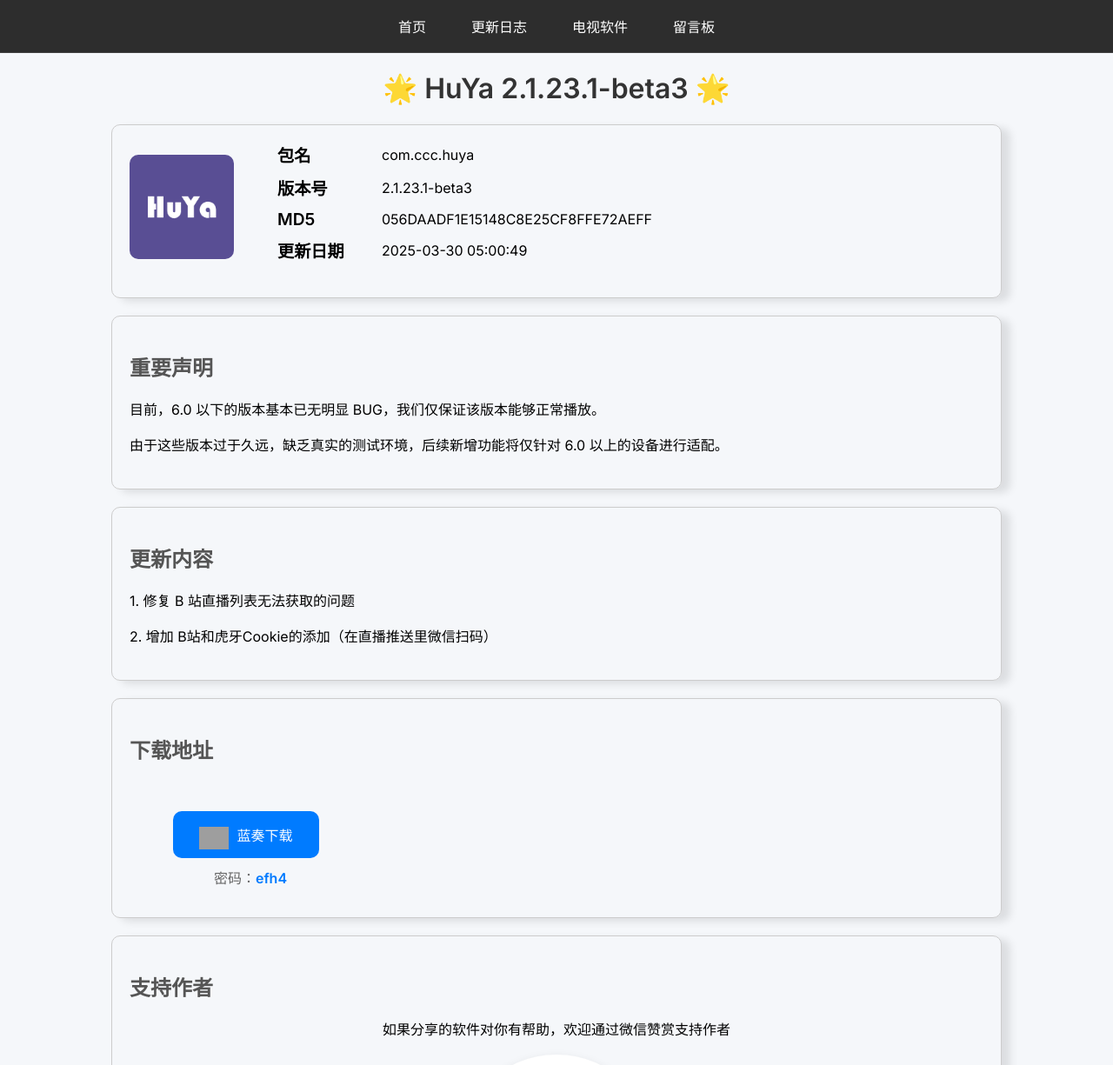
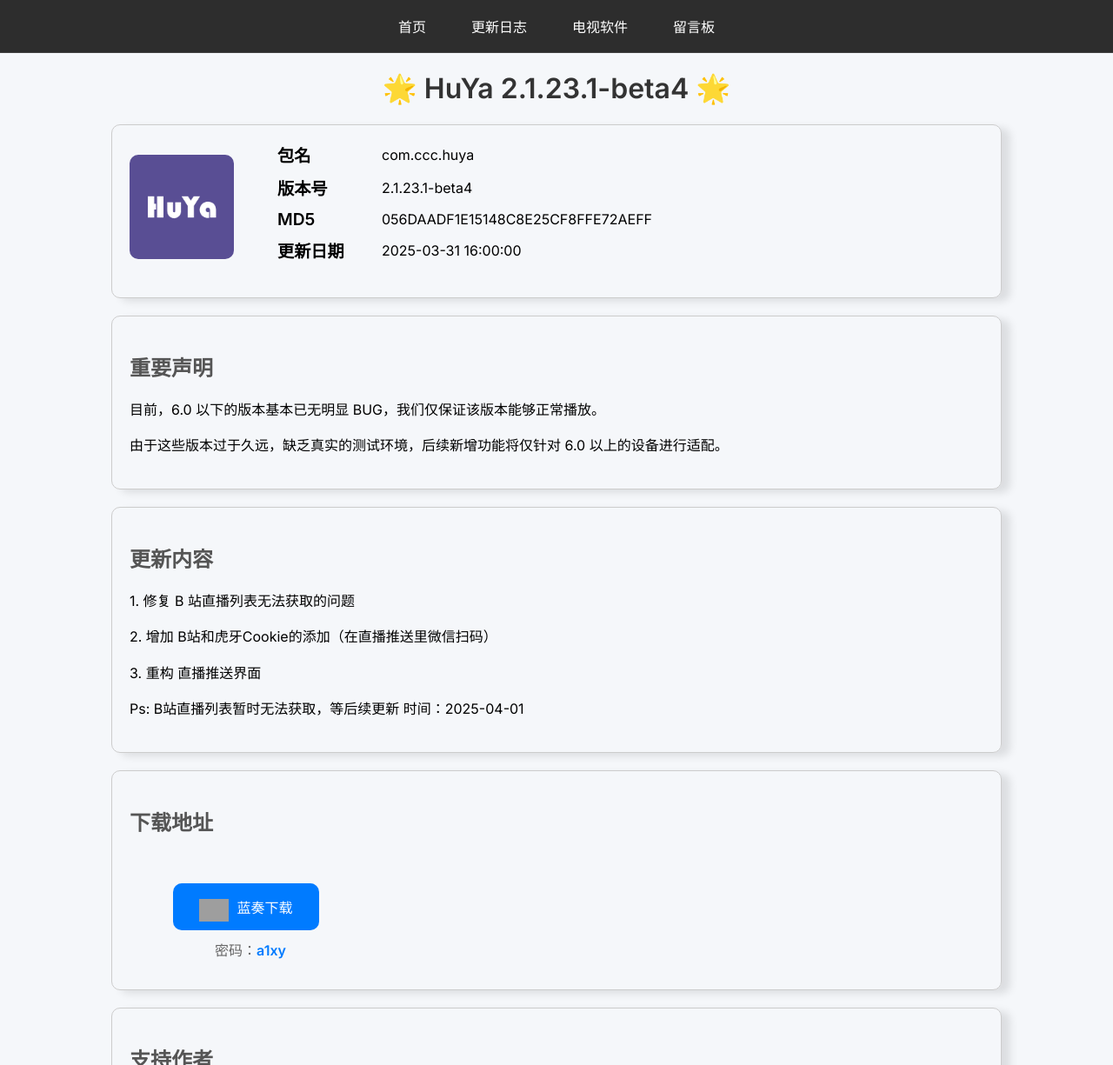
Before and after one commit to jayjd/jayjd.github.io, a Jekyll site: the page built from _posts/huya/2025-04-01-HuYa2.1.23.1.md, in a window 1280 px wide and 1400 px high, cut to the strip 0-1225 px from the top of the window. Shown: the whole strip at 87% size. Built offline with Jekyll 4.4.1, drawn with Linux system fonts in a browser that asks for light colours; comment, search, counter and statistics services are not loaded; grey boxes are pictures that could not be loaded.

Commit message:
重构 HuYa 直播推送界面，更新版本至 2.1.23.1-beta4，并修复 B 站直播列表获取问题

```diff
--- a/_posts/huya/2025-03-29-HuYa2.1.23.1.md
+++ b/_posts/huya/2025-04-01-HuYa2.1.23.1.md
@@ -1,17 +1,19 @@
 ---
 layout: default
 title:  "HuYa"
-version: 2.1.23.1-beta3
+version: 2.1.23.1-beta4
 icon: "/assets/img/ic_channel.png"
 package: com.ccc.huya
 md5: 056DAADF1E15148C8E25CF8FFE72AEFF
 update-content: |
             1. 修复 B 站直播列表无法获取的问题
             2. 增加 B站和虎牙Cookie的添加（在直播推送里微信扫码）
-date:   2025-03-30 13:00:49 +0800
+            3. 重构 直播推送界面
+            Ps: B站直播列表暂时无法获取，等后续更新 时间：2025-04-01
+date:   2025-04-01 00:00:00 +0800
 categories: thread
-lanzou_download: "https://wwty.lanzouu.com/igFk22s3xueb"
-lanzou_pwd: "efh4"
+lanzou_download: "https://wwty.lanzouu.com/idpEB2sa5r2f"
+lanzou_pwd: "a1xy"
 gitee_download: ""
 github_download: ""
 ---
```
